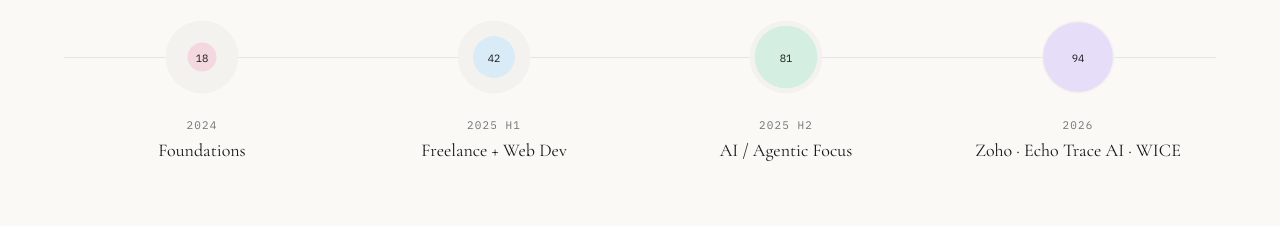
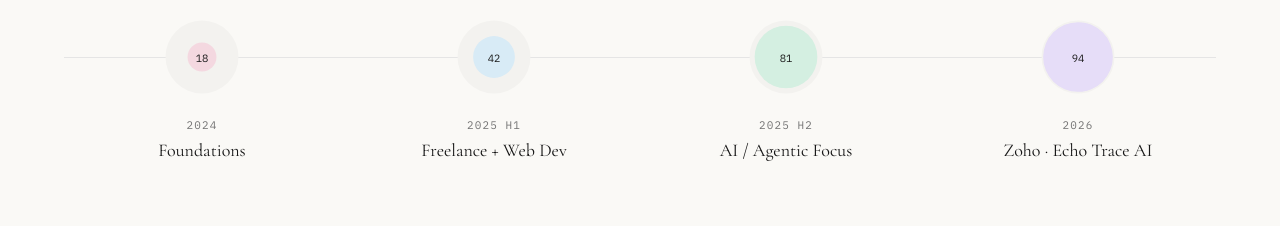
Before and after one commit to Aiswariya-Suresh/Aiswariya-Portfolio, a React (Create React App) app in the folder frontend/: page / in a window 1280 px wide. Shown: the part 1540-1766 px from the top of the page. Built offline with nearby package versions, Linux system fonts and the light colour scheme.

Commit message:
Update 2026 timeline label in TimelineStrip component
Removed 'WICE' from the label of the 2026 timeline point.

```diff
--- a/frontend/src/components/TimelineStrip.jsx
+++ b/frontend/src/components/TimelineStrip.jsx
@@ -4,7 +4,7 @@ const POINTS = [
   { year: "2024", density: 0.18, label: "Foundations" },
   { year: "2025 H1", density: 0.42, label: "Freelance + Web Dev" },
   { year: "2025 H2", density: 0.81, label: "AI / Agentic Focus" },
-  { year: "2026", density: 0.94, label: "Zoho · Echo Trace AI · WICE" },
+  { year: "2026", density: 0.94, label: "Zoho · Echo Trace AI" },
 ];
 
 export default function TimelineStrip() {
```
